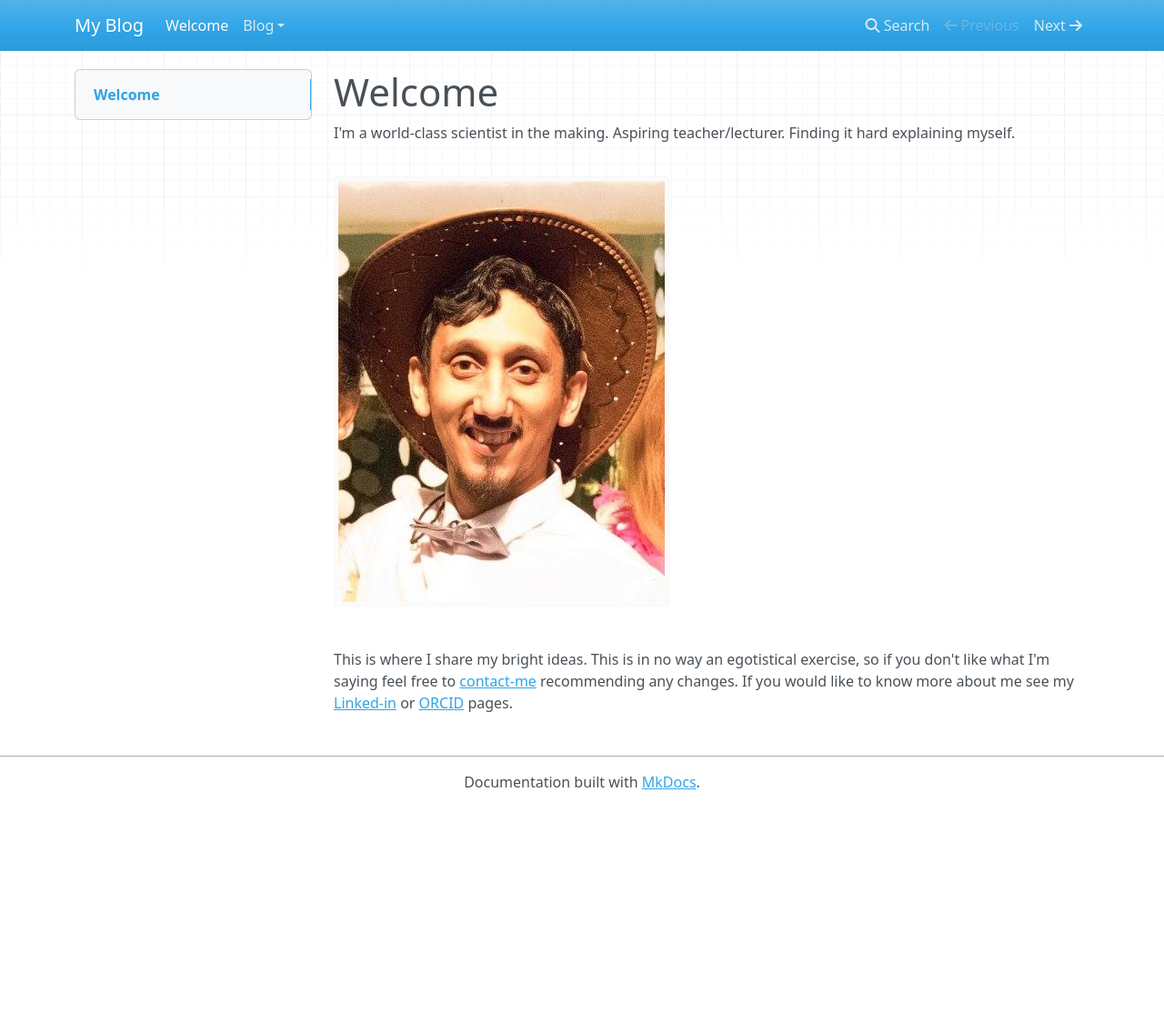
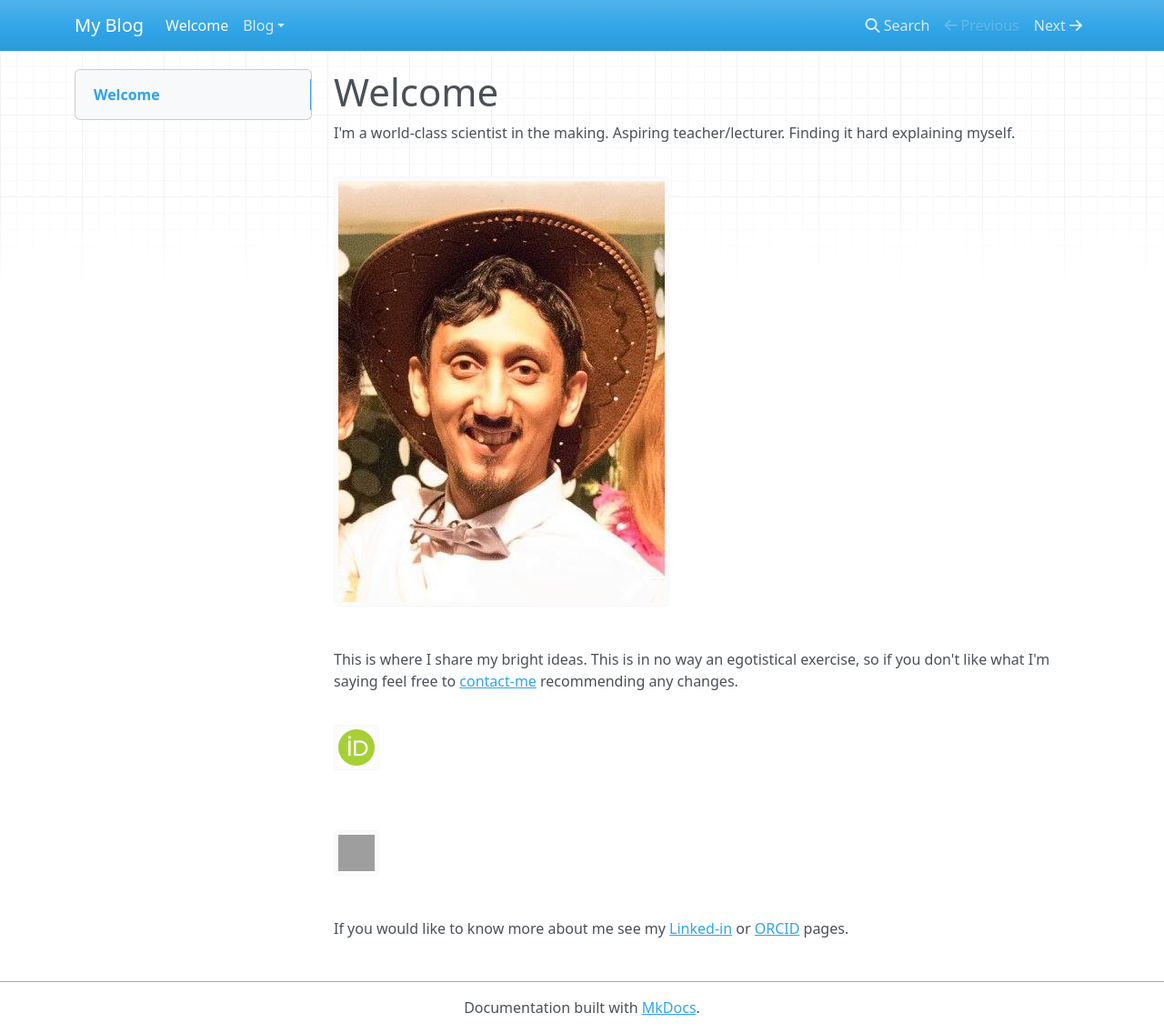
Before and after one commit to Steedalion/Blog, an MkDocs documentation site: the page built from docs/index.md, in a window 1280 px wide and 1136 px high. Shown: the whole window at 91% size. Built offline with MkDocs 1.6.1, drawn with Linux system fonts in a browser that asks for light colours; nearby versions of some CDN libraries; grey boxes are pictures that could not be loaded.

Commit message:
Quick push via script.

```diff
--- a/docs/index.md
+++ b/docs/index.md
@@ -4,4 +4,10 @@
 
 ![Profile_pic](images/Profile_pic.jpg)
 
-This is where I share my bright ideas. This is in no way an egotistical exercise, so if you don't like what I'm saying feel free to [contact-me](mailto:csteed@ieee.org) recommending any changes. If you would like to know more about me see my [Linked-in](https://www.linkedin.com/in/clint-steed/) or [ORCID](https://orcid.org/0000-0001-7338-3696) pages.
+This is where I share my bright ideas. This is in no way an egotistical exercise, so if you don't like what I'm saying feel free to [contact-me](mailto:csteed@ieee.org) recommending any changes.
+
+<img src="images/orcid.png" alt="https://orcid.org/0000-0001-7338-3696" style="width:50px;height:50px" />
+
+<img src="images/linkedin.jpg" alt="https://orcid.org/0000-0001-7338-3696" style="width:50px;height:50px" />
+
+If you would like to know more about me see my [Linked-in](https://www.linkedin.com/in/clint-steed/) or [ORCID](https://orcid.org/0000-0001-7338-3696) pages.
```
Also changed, not shown: docs/Blog/HvH/Hierarchical_vs_Heterachical.md (added, +11 -0 lines), docs/Blog/HvH/heter.bmp (added), docs/Blog/HvH/hierarchical.bmp (added), docs/Blog/network figures.svg (added), 1 other file.
